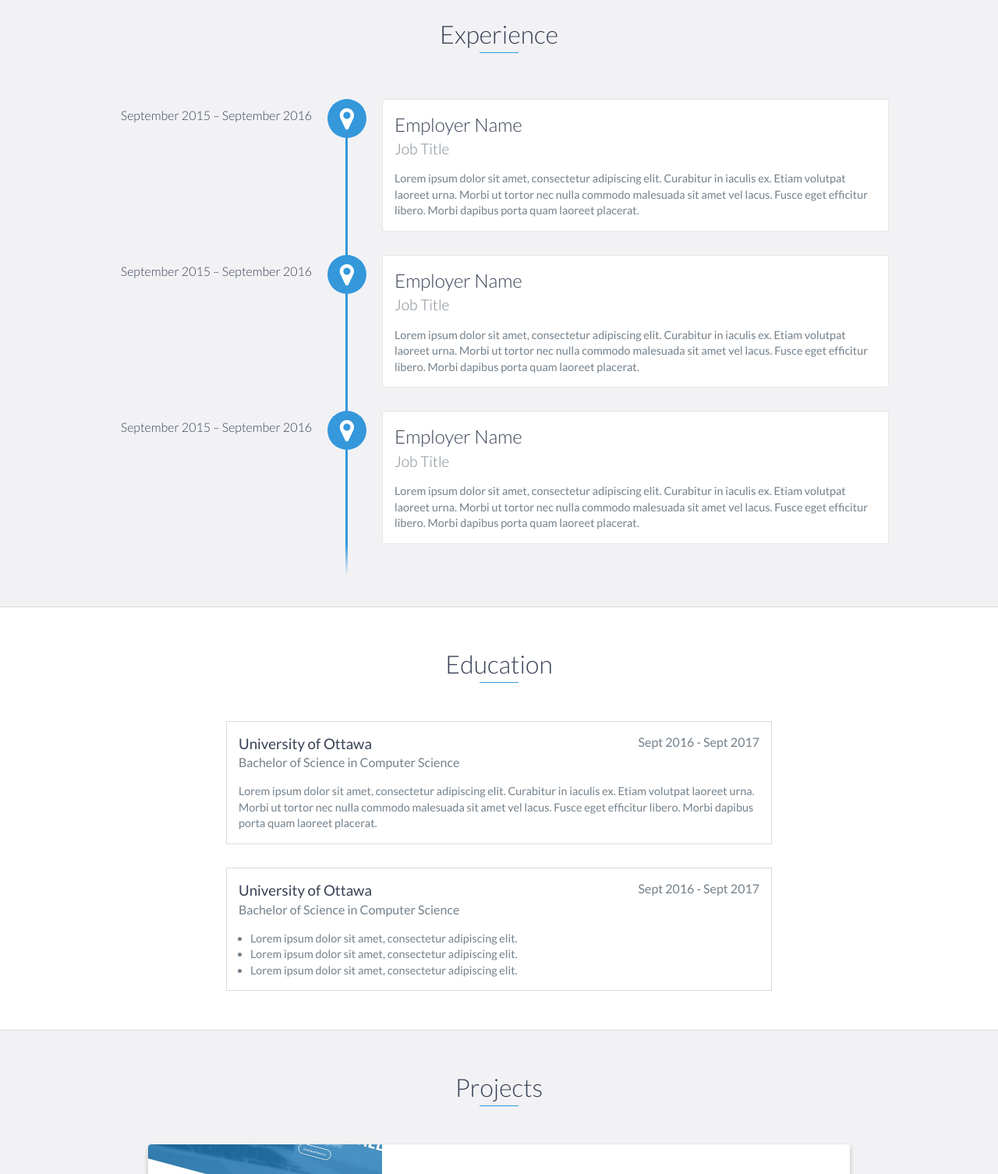
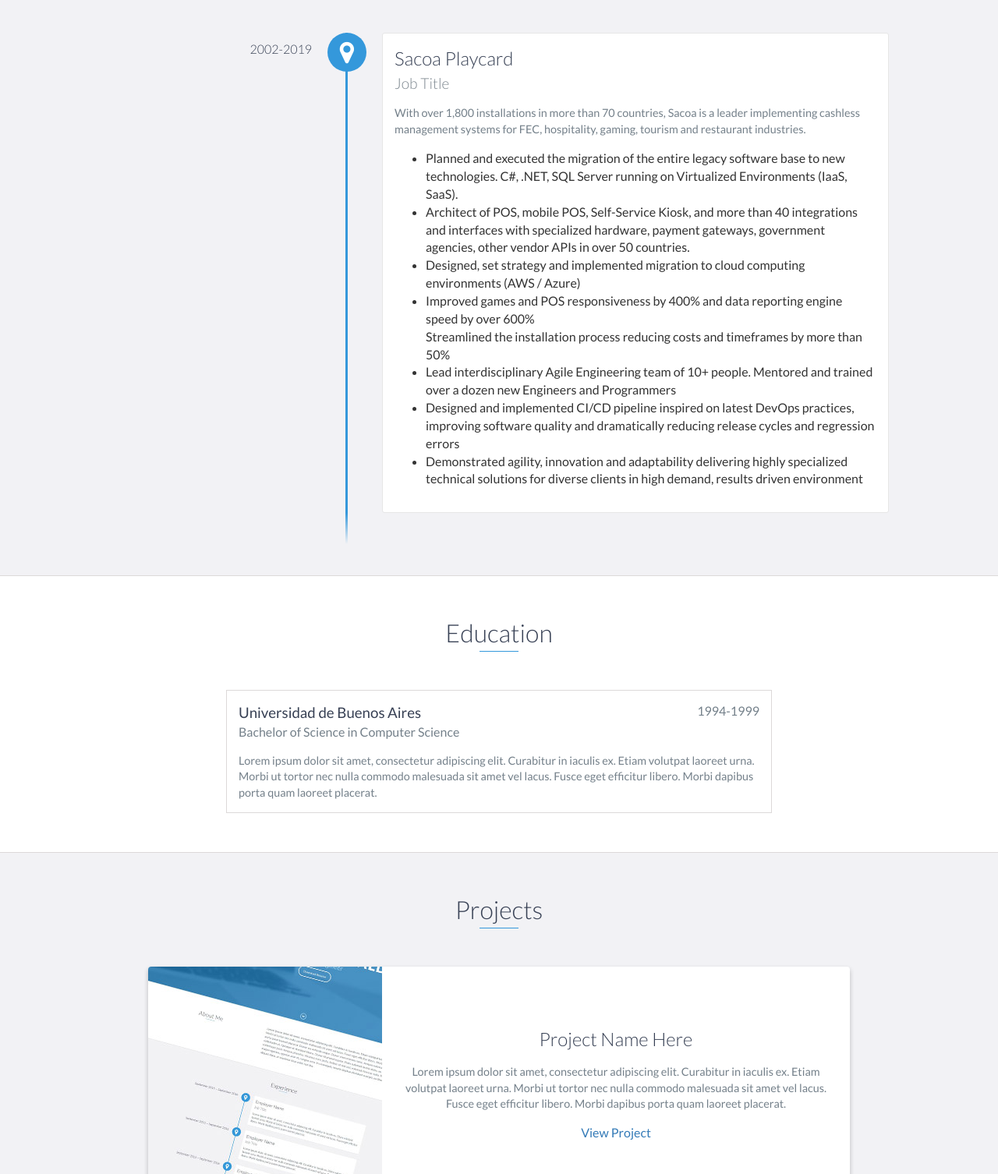
Before and after one commit to alehofmann/alehofmann.github.io, a website: page index.html in a window 1280 px wide. Shown: the part 1140-2646 px from the top of the page at 78% size. Drawn offline with nearby package versions, Linux system fonts and the light colour scheme.

Commit message:
Progress...

```diff
--- a/index.html
+++ b/index.html
@@ -48,7 +48,7 @@
 
     <div id="lead">
         <div id="lead-content">
-            <h1>Ryan Fitzgerald</h1>
+            <h1>Alex Hofmann</h1>
             <h2>Software Engineer</h2>
             <a href="#" class="btn-rounded-white">Download Resume</a>
         </div>
@@ -73,9 +73,9 @@
                 </div>
                 <div class="col-md-8">
                     <p>
-                        Lorem ipsum dolor sit amet, consectetur adipiscing elit. Curabitur in iaculis ex. Etiam volutpat laoreet urna. Morbi ut tortor nec nulla commodo malesuada sit amet vel lacus. Fusce eget efficitur libero. Morbi dapibus porta quam laoreet placerat. Donec
-                        eu vehicula neque. Donec viverra lorem nunc, tempus euismod eros sollicitudin ut. Quisque et tincidunt libero. Donec id pharetra justo. Proin euismod lacinia dolor, eu scelerisque justo tempus pharetra. Vivamus nunc justo, finibus
-                        ut nisl sed, euismod rhoncus nulla. Proin sed magna egestas, egestas ante et, congue eros. In consequat, mauris dapibus tincidunt suscipit, ex libero aliquet diam, at maximus risus enim non leo.
+                        Principal Systems Architect / Team Leader / Backend Software Engineer / Senior .Net Full-Stack Developer
+(also nerd, design purist, and clean code evangelist)
+
                     </p>
                 </div>
             </div>
@@ -86,29 +86,40 @@
     <div id="experience" class="background-alt">
         <h2 class="heading">Experience</h2>
         <div id="experience-timeline">
-            <div data-date="September 2015 – September 2016">
-                <h3>Employer Name</h3>
+            <div data-date="2002-2019">
+                <h3>Sacoa Playcard</h3>
                 <h4>Job Title</h4>
                 <p>
-                    Lorem ipsum dolor sit amet, consectetur adipiscing elit. Curabitur in iaculis ex. Etiam volutpat laoreet urna. Morbi ut tortor nec nulla commodo malesuada sit amet vel lacus. Fusce eget efficitur libero. Morbi dapibus porta quam laoreet placerat.
+	        	With over 1,800 installations in more than 70 countries, Sacoa is a leader implementing cashless management systems for FEC, hospitality, gaming, tourism and restaurant industries.<br>
+
+			<ul>
+				<li>
+					Planned and executed the migration of the entire legacy software base to new technologies. C#, .NET, SQL Server running on Virtualized Environments (IaaS, SaaS).
+				</li>
+				<li>
+					Architect of POS, mobile POS, Self-Service Kiosk, and more than 40 integrations and interfaces with specialized hardware, payment gateways, government agencies, other vendor 					APIs in over 50 countries.
+				</li>
+                <li>
+                    Designed, set strategy and implemented migration to cloud computing environments (AWS / Azure)
+                </li>
+                <li>
+                    Improved games and POS responsiveness by 400% and data reporting engine speed by over 600%
+                </li>
+                    Streamlined the installation process reducing costs and timeframes by more than 50%
+                <li>
+                    Lead interdisciplinary Agile Engineering team of 10+ people. Mentored and trained over a dozen new Engineers and Programmers
+                </li>
+                <li>
+                    Designed and implemented CI/CD pipeline inspired on latest DevOps practices, improving software quality and dramatically reducing release cycles and regression errors
+                </li>
+                <li>
+                    Demonstrated agility, innovation and adaptability delivering highly specialized technical solutions for diverse clients in high demand, results driven environment
+                </li>
+
+            </ul>
                 </p>
-            </div>
+        </div>
 
-            <div data-date="September 2015 – September 2016">
-                <h3>Employer Name</h3>
-                <h4>Job Title</h4>
-                <p>
-                    Lorem ipsum dolor sit amet, consectetur adipiscing elit. Curabitur in iaculis ex. Etiam volutpat laoreet urna. Morbi ut tortor nec nulla commodo malesuada sit amet vel lacus. Fusce eget efficitur libero. Morbi dapibus porta quam laoreet placerat.
-                </p>
-            </div>
-
-            <div data-date="September 2015 – September 2016">
-                <h3>Employer Name</h3>
-                <h4>Job Title</h4>
-                <p>
-                    Lorem ipsum dolor sit amet, consectetur adipiscing elit. Curabitur in iaculis ex. Etiam volutpat laoreet urna. Morbi ut tortor nec nulla commodo malesuada sit amet vel lacus. Fusce eget efficitur libero. Morbi dapibus porta quam laoreet placerat.
-                </p>
-            </div>
         </div>
     </div>
     <!-- End #experience -->
@@ -116,8 +127,8 @@
     <div id="education">
         <h2 class="heading">Education</h2>
         <div class="education-block">
-            <h3>University of Ottawa</h3>
-            <span class="education-date">Sept 2016 - Sept 2017</span>
+            <h3>Universidad de Buenos Aires</h3>
+            <span class="education-date">1994-1999</span>
             <h4>Bachelor of Science in Computer Science</h4>
             <p>
                 Lorem ipsum dolor sit amet, consectetur adipiscing elit. Curabitur in iaculis ex. Etiam volutpat laoreet urna. Morbi ut tortor nec nulla commodo malesuada sit amet vel lacus. Fusce eget efficitur libero. Morbi dapibus porta quam laoreet placerat.
@@ -125,23 +136,6 @@
         </div>
         <!-- End .education-block -->
 
-        <div class="education-block">
-            <h3>University of Ottawa</h3>
-            <span class="education-date">Sept 2016 - Sept 2017</span>
-            <h4>Bachelor of Science in Computer Science</h4>
-            <ul>
-                <li>
-                    Lorem ipsum dolor sit amet, consectetur adipiscing elit.
-                </li>
-                <li>
-                    Lorem ipsum dolor sit amet, consectetur adipiscing elit.
-                </li>
-                <li>
-                    Lorem ipsum dolor sit amet, consectetur adipiscing elit.
-                </li>
-            </ul>
-        </div>
-        <!-- End .education-block -->
     </div>
     <!-- End #education -->
 
```
